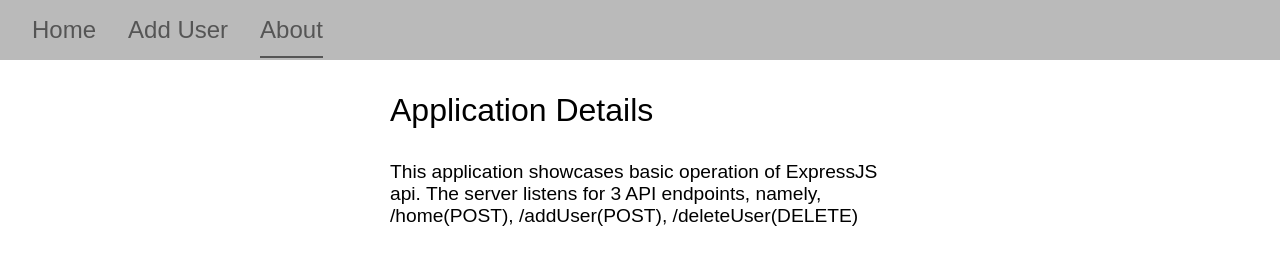
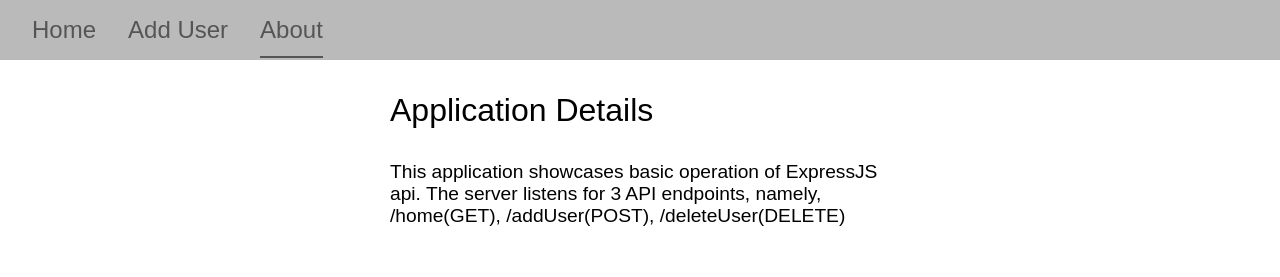
Before and after one commit to NileshOfficial/nodeSessions, an Angular app in the folder client/: page /about in a window 1280 px wide. Shown: the top 277 px of the page. Built offline with nearby package versions, Linux system fonts and the light colour scheme.

Commit message:
fixed a typo

```diff
--- a/client/src/app/about/about.component.html
+++ b/client/src/app/about/about.component.html
@@ -2,7 +2,7 @@
     <div class="appDetails">
         <h3>Application Details</h3>
         <p>This application showcases basic operation of ExpressJS api.
-            The server listens for 3 API endpoints, namely, /home(POST),
+            The server listens for 3 API endpoints, namely, /home(GET),
             /addUser(POST), /deleteUser(DELETE)
         </p>
     </div>
```
